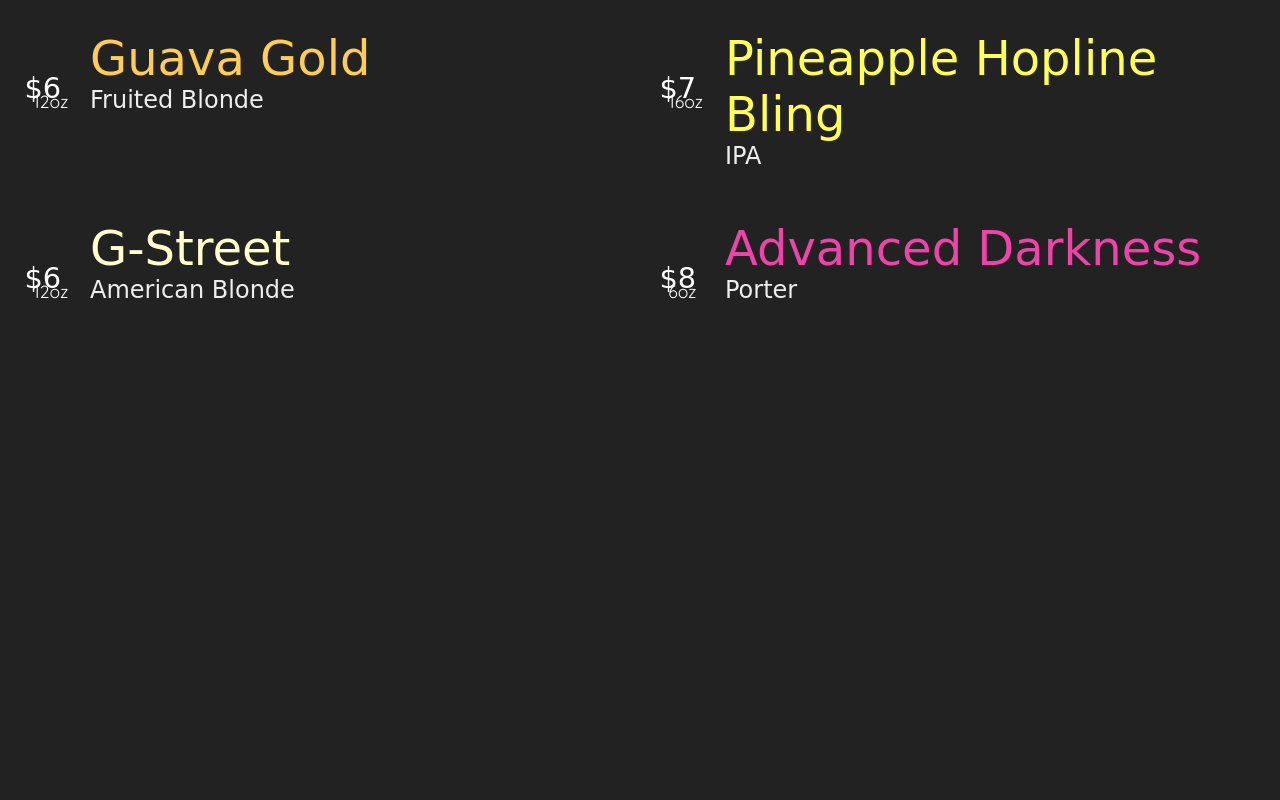
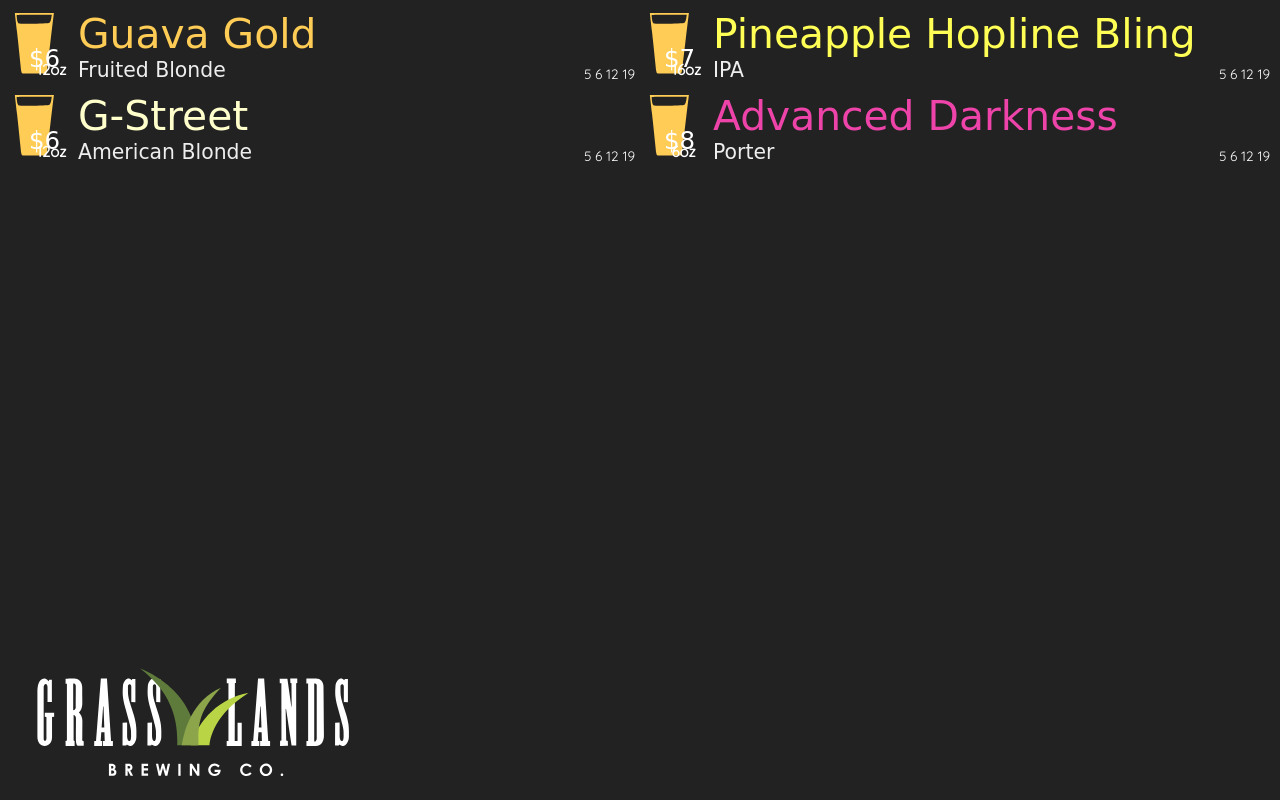
Before and after one commit to frodare/GrassLandsMenu, a plain HTML site: page index.html in a window 1280 px wide. Drawn offline with Linux system fonts and the light colour scheme; a web font is replaced by a local one.

Commit message:
adding logo and glasses, some price work too

```diff
--- a/index.html
+++ b/index.html
@@ -19,20 +19,26 @@
       grid-template-columns: repeat(2, 1fr);
       grid-gap: 10px;
       color: #444;
-      font-size: 2vh;
+      font-size: 1.7vh;
     }
 
     .beer {
       color: #fff;
-      padding: 20px;
       padding-left: 5em;
       position: relative;
     }
 
     .price-wrapper {
       position: absolute;
-      top: 3.8em;
-      left: 0.9em;
+      top: 2.5em;
+      left: 1.4em;
+      color: #fff;
+
+/*
+      border-radius: 50%;
+      background: #631;
+      border: 1px solid #fff;
+      padding: 0.5em; */
     }
 
     .price {
@@ -49,10 +55,18 @@
       bottom: -0.4em;
       left: 0.5em;
       font-size: 1.1em;
+      font-weight: bold;
+      color: white;
+    }
+
+    img.beer-glass {
+      position: absolute;
+      top: 0em;
+      left: 0em;
+      height: 5em;
     }
 
     .beer h1 {
-
       color: #eee;
       margin: 0;
       font-size: 3em;
@@ -61,12 +75,28 @@
     }
 
     .beer h2 {
-
       font-family: 'Bungee Inline', cursive;
       color: #eee;
       margin: 0;
       font-size: 1.5em;
       font-weight: normal;
+    }
+
+    img.main-logo {
+      position: fixed;
+      bottom: 1em;
+      left: 1em;
+      height: 15vh;
+    }
+
+    .assorted-price-wrapper {
+      position: absolute;
+      bottom: 0;
+      right: 0;
+    }
+
+    .assorted-price {
+      display: inline;
     }
   </style>
 
@@ -77,28 +107,40 @@
       titleColor: '#fc5',
       price: 6,
       size: '12oz',
-      price12: 5,
-      price16: 6,
-      price32: 12,
-      price64: 19
+      priceSmall: 5,
+      priceNormal: 6,
+      priceCrowler: 12,
+      priceGrowler: 19
     },{
       title: 'Pineapple Hopline Bling',
       titleColor: '#ff5',
       style: 'IPA',
       price: 7,
-      size: '16oz'
+      size: '16oz',
+      priceSmall: 5,
+      priceNormal: 6,
+      priceCrowler: 12,
+      priceGrowler: 19
     },{
       title: 'G-Street',
       titleColor: '#ffc',
       style: 'American Blonde',
       price: 6,
-      size: '12oz'
+      size: '12oz',
+      priceSmall: 5,
+      priceNormal: 6,
+      priceCrowler: 12,
+      priceGrowler: 19
     },{
       title: 'Advanced Darkness',
       titleColor: '#e4a',
       style: 'Porter',
       price: 8,
-      size: '6oz'
+      size: '6oz',
+      priceSmall: 5,
+      priceNormal: 6,
+      priceCrowler: 12,
+      priceGrowler: 19
     }]
 
   </script>
@@ -109,12 +151,19 @@
 
   <template id="beer-template">
     <div class="beer">
+      <img class='beer-glass beer-glass-pint' src="img/pint.svg" />
       <h1></h1>
       <h2></h2>
       <div class="price-wrapper">
-        <span class="price"></span>
-        <span class="size"></span>
-    </div>
+        <div class="price"></div>
+        <div class="size"></div>
+      </div>
+      <div class="assorted-price-wrapper">
+          <div class="assorted-price price-small"></div>
+          <div class="assorted-price price-normal"></div>
+          <div class="assorted-price price-crowler"></div>
+          <div class="assorted-price price-growler"></div>
+      </div>
     </div>
   </template>
 
@@ -122,6 +171,8 @@
   <div id="wrapper" class="wrapper">
 
   </div>
+
+  <img class='main-logo' src="img/logo.svg" />
 
   <script>
     const wrapper = document.getElementById("wrapper");
@@ -143,6 +194,11 @@
       templateFill('.price', beer.price)
       templateFill('.size', beer.size)
 
+      templateFill('.price-small', beer.priceSmall)
+      templateFill('.price-normal', beer.priceNormal)
+      templateFill('.price-crowler', beer.priceCrowler)
+      templateFill('.price-growler', beer.priceGrowler)
+
       wrapper.appendChild(tmpl)
     }
     window.beers.forEach(renderTemplate);
```
Also changed, not shown: img/logo.svg (added), img/pint.svg (added).
